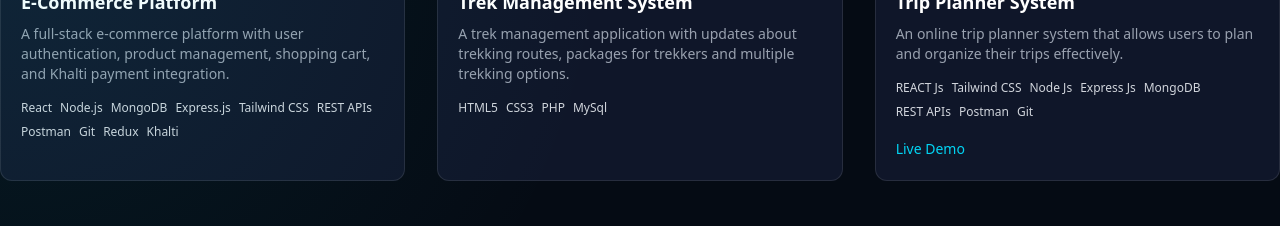
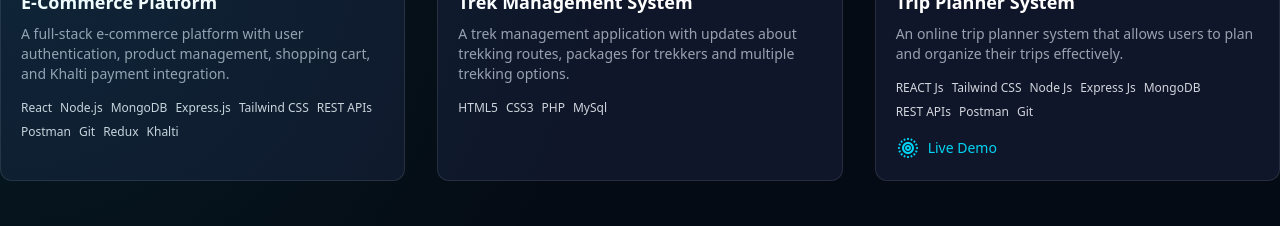
Before and after one commit to Niresh-sh/nireshshakya, a React (Vite) app: page / in a window 1280 px wide. Shown: the part 4000-4226 px from the top of the page. Built offline with nearby package versions, Linux system fonts and the light colour scheme.

Commit message:
updated project

```diff
--- a/src/Components/Projects.jsx
+++ b/src/Components/Projects.jsx
@@ -2,6 +2,7 @@
 import home from "../assets/home.png";
 import img1 from "../assets/img1.png";
 import img2 from "../assets/img2.png";
+import { CgLivePhoto } from "react-icons/cg";
 
 function Projects() {
   const githubUrl = "https://github.com/Niresh-sh";
@@ -104,7 +105,8 @@
                   <span>Postman</span>
                   <span>Git</span>
                 </div>
-                <div className="mt-4">
+                <div className="flex items-center gap-2 mt-4">
+                  <span className="text-cyan-400 text-2xl"><CgLivePhoto /></span>
                   <a
                     href="https://trip-planner-system.onrender.com"
                     target="_blank"
```
